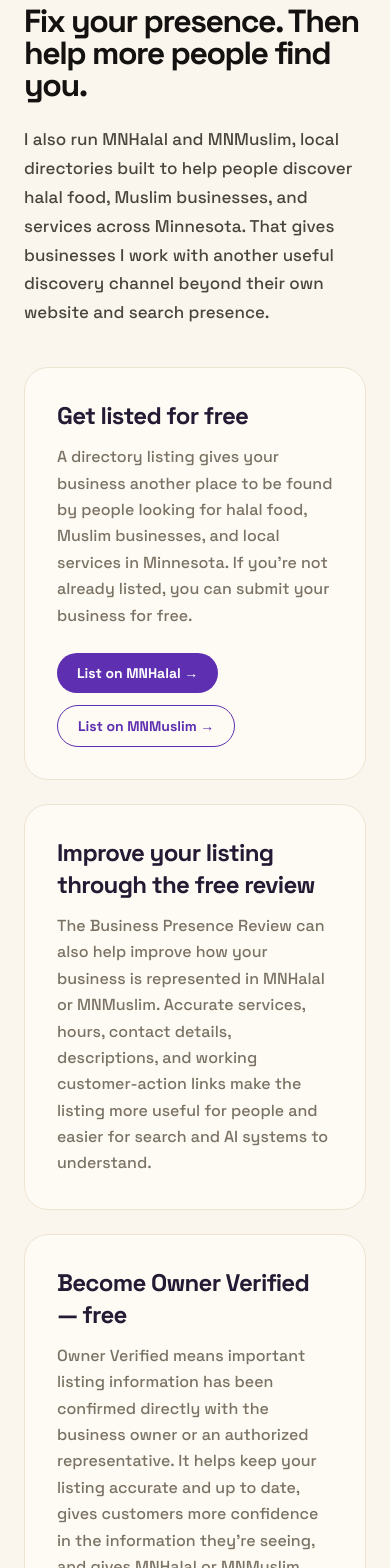
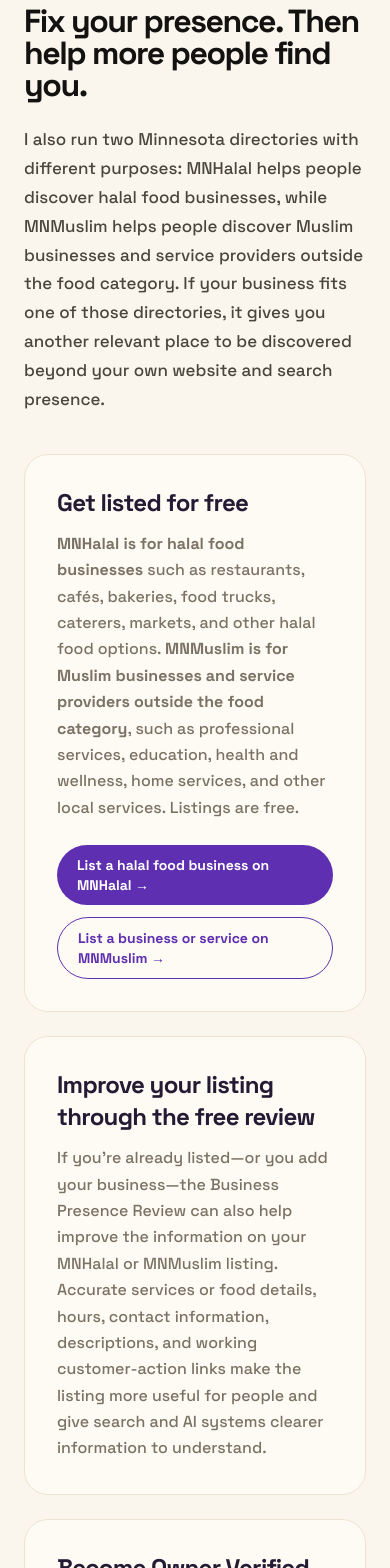
Before and after one commit to hamdi2008/byhamdi, a Next.js app: page /business in a window 390 px wide. Shown: the part 5080-6648 px from the top of the page. Built offline with nearby package versions, Linux system fonts and the light colour scheme.

Commit message:
Clarify MNHalal and MNMuslim directory audiences

```diff
--- a/src/app/business/page.tsx
+++ b/src/app/business/page.tsx
@@ -54,12 +54,12 @@
 
       <section className="px-6 py-16 sm:px-[52px]"><div className="mx-auto max-w-[980px]"><div className="rounded-3xl border border-bh-hairline bg-bh-card/70 p-8"><Eyebrow>Pricing</Eyebrow><h2 className="mt-5 text-3xl font-bold tracking-[-.035em] text-bh-ink">Every business is different.</h2><p className="mt-4 max-w-[65ch] leading-[1.65] font-medium text-bh-muted">Some businesses need a few targeted fixes. Others have larger website, search, identity, or customer-experience problems. I start with the free review, then recommend a scope and give you a price before any paid work begins.</p></div></div></section>
 
-      <section className="px-6 py-20 sm:px-[52px]"><div className="mx-auto max-w-[980px]"><Eyebrow>For Minnesota Muslim businesses & halal food businesses</Eyebrow><h2 className="mt-5 max-w-[18ch] text-[clamp(32px,4.5vw,54px)] leading-[1] font-bold tracking-[-.045em] text-bh-ink">Fix your presence. Then help more people find you.</h2><p className="mt-6 max-w-[67ch] text-[17px] leading-[1.7] font-medium text-bh-body">I also run MNHalal and MNMuslim, local directories built to help people discover halal food, Muslim businesses, and services across Minnesota. That gives businesses I work with another useful discovery channel beyond their own website and search presence.</p>
+      <section className="px-6 py-20 sm:px-[52px]"><div className="mx-auto max-w-[980px]"><Eyebrow>For Minnesota Muslim businesses & halal food businesses</Eyebrow><h2 className="mt-5 max-w-[18ch] text-[clamp(32px,4.5vw,54px)] leading-[1] font-bold tracking-[-.045em] text-bh-ink">Fix your presence. Then help more people find you.</h2><p className="mt-6 max-w-[67ch] text-[17px] leading-[1.7] font-medium text-bh-body">I also run two Minnesota directories with different purposes: MNHalal helps people discover halal food businesses, while MNMuslim helps people discover Muslim businesses and service providers outside the food category. If your business fits one of those directories, it gives you another relevant place to be discovered beyond your own website and search presence.</p>
         <div className="mt-10 grid gap-6 md:grid-cols-2">
-          <div className="rounded-3xl border border-bh-hairline bg-bh-card/70 p-8"><h3 className="text-2xl font-bold tracking-[-.03em] text-bh-ink-purple">Get listed for free</h3><p className="mt-3 leading-[1.65] font-medium text-bh-muted">A directory listing gives your business another place to be found by people looking for halal food, Muslim businesses, and local services in Minnesota. If you're not already listed, you can submit your business for free.</p><div className="mt-6 flex flex-wrap gap-3"><Link href="https://www.mnhalal.com/submit" target="_blank" rel="noopener noreferrer" className="rounded-full bg-bh-purple px-5 py-2.5 text-sm font-bold text-white no-underline">List on MNHalal →</Link><Link href="https://mnmuslim.com/submit" target="_blank" rel="noopener noreferrer" className="rounded-full border border-bh-purple px-5 py-2.5 text-sm font-bold text-bh-purple no-underline">List on MNMuslim →</Link></div></div>
-          <div className="rounded-3xl border border-bh-hairline bg-bh-card/70 p-8"><h3 className="text-2xl font-bold tracking-[-.03em] text-bh-ink-purple">Improve your listing through the free review</h3><p className="mt-3 leading-[1.65] font-medium text-bh-muted">The Business Presence Review can also help improve how your business is represented in MNHalal or MNMuslim. Accurate services, hours, contact details, descriptions, and working customer-action links make the listing more useful for people and easier for search and AI systems to understand.</p></div>
+          <div className="rounded-3xl border border-bh-hairline bg-bh-card/70 p-8"><h3 className="text-2xl font-bold tracking-[-.03em] text-bh-ink-purple">Get listed for free</h3><p className="mt-3 leading-[1.65] font-medium text-bh-muted"><strong>MNHalal is for halal food businesses</strong> such as restaurants, cafés, bakeries, food trucks, caterers, markets, and other halal food options. <strong>MNMuslim is for Muslim businesses and service providers outside the food category</strong>, such as professional services, education, health and wellness, home services, and other local services. Listings are free.</p><div className="mt-6 flex flex-wrap gap-3"><Link href="https://www.mnhalal.com/submit" target="_blank" rel="noopener noreferrer" className="rounded-full bg-bh-purple px-5 py-2.5 text-sm font-bold text-white no-underline">List a halal food business on MNHalal →</Link><Link href="https://mnmuslim.com/submit" target="_blank" rel="noopener noreferrer" className="rounded-full border border-bh-purple px-5 py-2.5 text-sm font-bold text-bh-purple no-underline">List a business or service on MNMuslim →</Link></div></div>
+          <div className="rounded-3xl border border-bh-hairline bg-bh-card/70 p-8"><h3 className="text-2xl font-bold tracking-[-.03em] text-bh-ink-purple">Improve your listing through the free review</h3><p className="mt-3 leading-[1.65] font-medium text-bh-muted">If you're already listed—or you add your business—the Business Presence Review can also help improve the information on your MNHalal or MNMuslim listing. Accurate services or food details, hours, contact information, descriptions, and working customer-action links make the listing more useful for people and give search and AI systems clearer information to understand.</p></div>
           <div className="rounded-3xl border border-bh-hairline bg-bh-card/70 p-8"><h3 className="text-2xl font-bold tracking-[-.03em] text-bh-ink-purple">Become Owner Verified — free</h3><p className="mt-3 leading-[1.65] font-medium text-bh-muted">Owner Verified means important listing information has been confirmed directly with the business owner or an authorized representative. It helps keep your listing accurate and up to date, gives customers more confidence in the information they're seeing, and gives MNHalal or MNMuslim stronger first-party information instead of relying only on what can be found elsewhere online.</p></div>
-          <div className="rounded-3xl border border-bh-hairline bg-bh-card/70 p-8"><h3 className="text-2xl font-bold tracking-[-.03em] text-bh-ink-purple">More visibility when you want it</h3><p className="mt-3 leading-[1.65] font-medium text-bh-muted">Free listings and Owner Verification stay free. Businesses that want additional reach can also choose optional featured directory placement, Instagram promotion, and bundled visibility across the platforms as those paid options roll out.</p></div>
+          <div className="rounded-3xl border border-bh-hairline bg-bh-card/70 p-8"><h3 className="text-2xl font-bold tracking-[-.03em] text-bh-ink-purple">More visibility when you want it</h3><p className="mt-3 leading-[1.65] font-medium text-bh-muted">Free listings and Owner Verification stay free. Optional paid visibility will include featured directory placement, Instagram promotion, and bundled visibility across the relevant platforms.</p></div>
         </div>
         <div className="mt-8 rounded-3xl border border-bh-hairline bg-bh-card/70 p-8 sm:p-10"><Eyebrow>Instagram discovery</Eyebrow><h3 className="mt-5 text-[clamp(27px,3.5vw,40px)] font-bold tracking-[-.04em] text-bh-ink">Reach the communities already looking for what you offer.</h3><p className="mt-4 max-w-[65ch] leading-[1.65] font-medium text-bh-muted">We also use dedicated Instagram pages to help Minnesota businesses reach the communities already looking for what they offer.</p><div className="mt-7 grid gap-5 md:grid-cols-3">
           <div><Link href="https://www.instagram.com/mnhalalfood/" target="_blank" rel="noopener noreferrer" className="font-bold text-bh-ink-purple no-underline hover:text-bh-orange">@mnhalalfood ↗</Link><p className="mt-2 text-sm leading-[1.6] font-medium text-bh-muted">Helping people discover halal food in Minnesota, while giving local halal food businesses another way to reach customers.</p></div>
```
